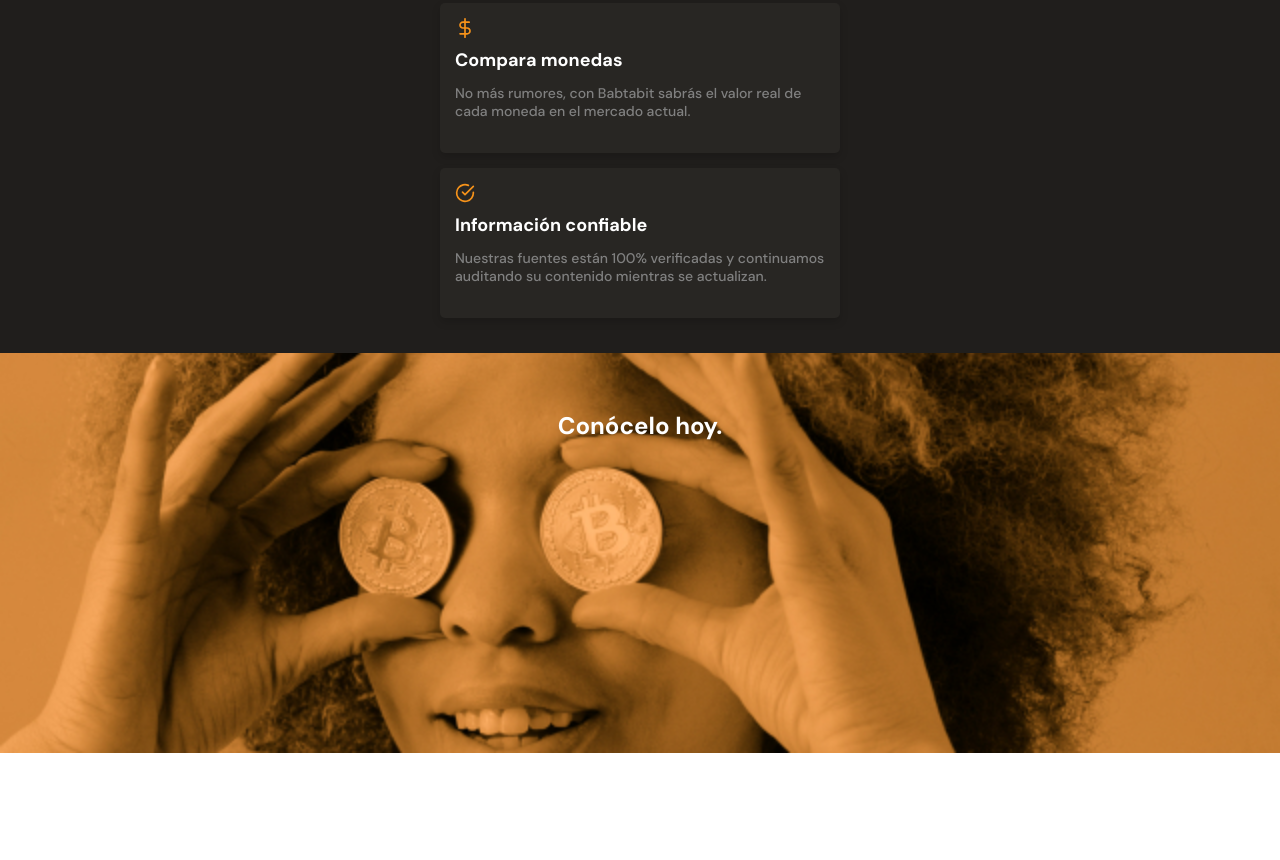
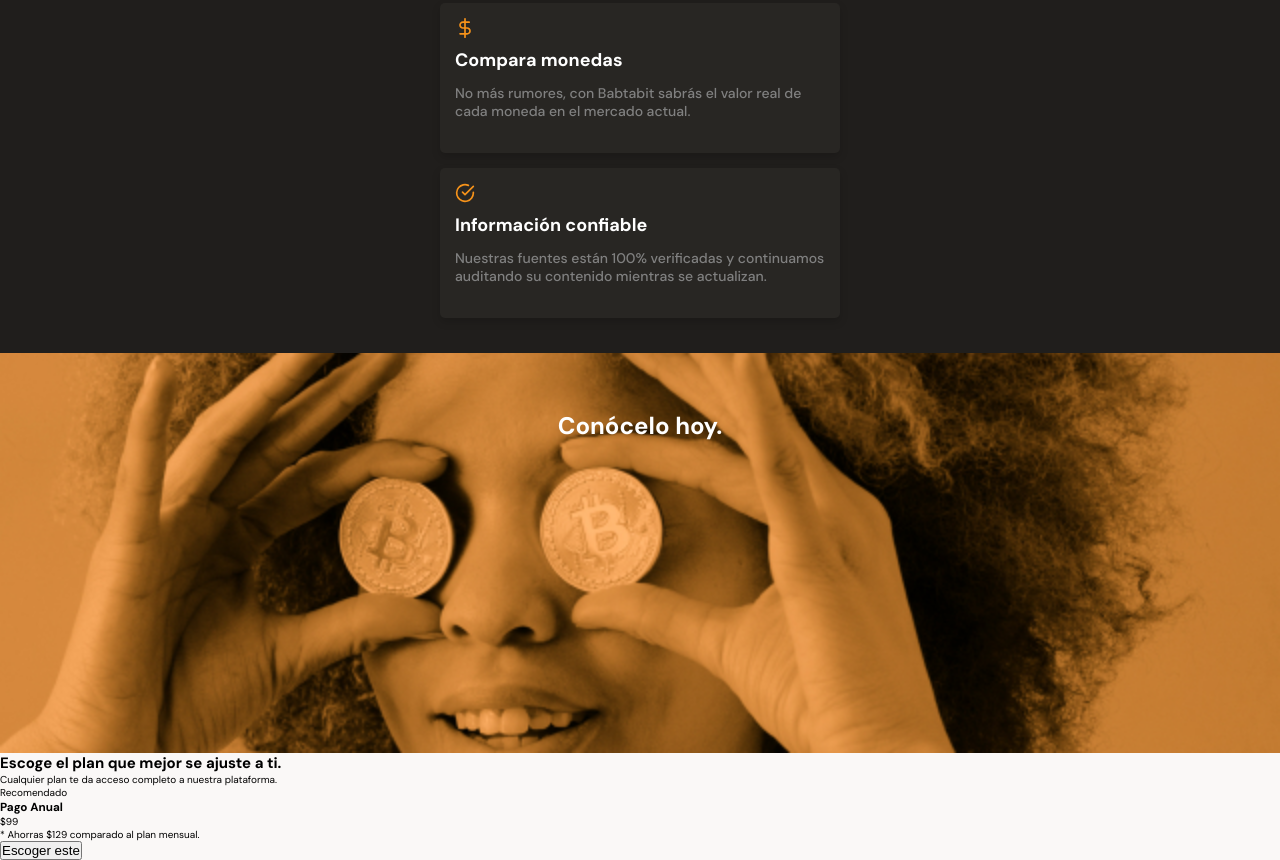
Before and after one commit to jsurrea/Frontend-Mentor, a plain HTML site: page mobile-first/index.html in a window 1280 px wide. Shown: the part 1639-2499 px from the top of the page. Before the commit the page ends 2392 px from the top, so only its background shows below. Drawn offline with Linux system fonts and the light colour scheme.

Commit message:
plans structure

```diff
--- a/mobile-first/index.html
+++ b/mobile-first/index.html
@@ -14,7 +14,7 @@
         <div class="header--title-container">
             <h1>La próxima revolución en el intercambio de criptomonedas.</h1>
             <p>Batatabit te ayuda a navegar entre los diferentes precios y tendencias.</p>
-            <a href="" class="header--button">Conoce Nuestros Planes <span></span></a>
+            <a href="#plans" class="header--button">Conoce Nuestros Planes <span></span></a>
         </div>
     </header>
     <main>
@@ -85,7 +85,23 @@
         <section class="bitcoin-img-container">
             <h2>Conócelo hoy.</h2>
         </section>
-        <section></section>
+        <section id="plans" class="main-plans-container">
+            <div class="plans--title">
+                <h2>Escoge el plan que mejor se ajuste a ti.</h2>
+                <p>Cualquier plan te da acceso completo a nuestra plataforma.</p>
+            </div>
+            <section class="plans-container--slider">
+                <article class="plans-container--card">
+                    <p>Recomendado</p>
+                    <div>
+                        <h3>Pago Anual</h3>
+                        <p><span>$</span>99</p>
+                        <p>* Ahorras $129 comparado al plan mensual.</p>
+                        <button>Escoger este <span></span></button>
+                    </div>
+                </article>
+            </section>
+        </section>
     </main>
     <footer></footer>
 </body>
```
